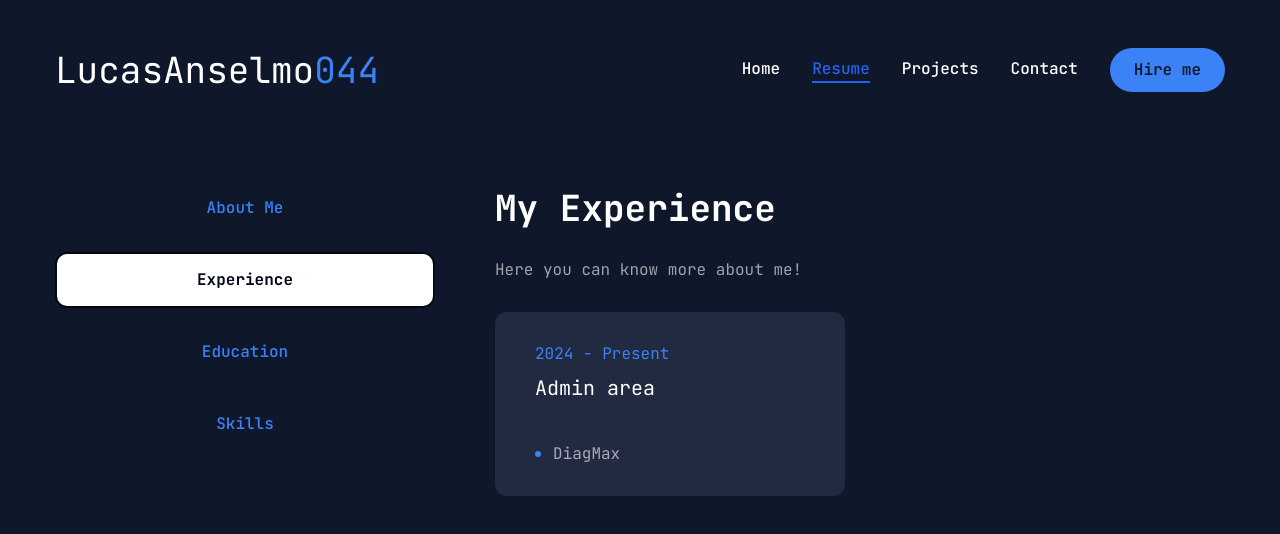
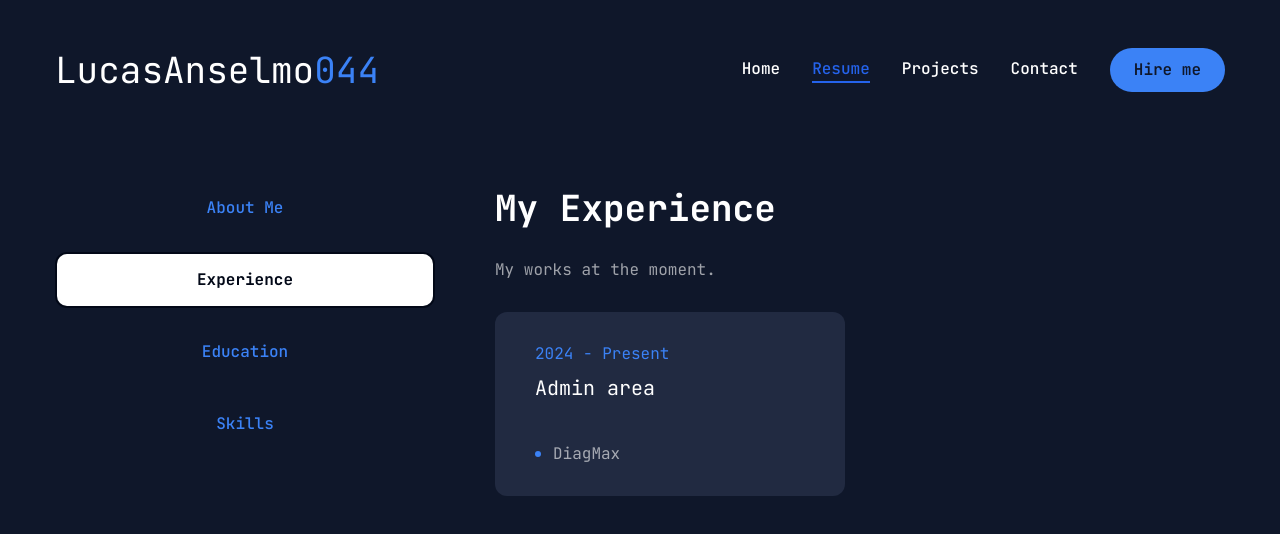
Before and after one commit to LucasAnselmo044/LucasAnselmo, a Next.js app: page /resume in a window 1280 px wide. Both pictures are taken after a click on the tab "Experience". Shown: the top 534 px of the page. Built offline with nearby package versions, Linux system fonts and the light colour scheme.

Commit message:
resume page fixed

```diff
--- a/src/app/resume/page.jsx
+++ b/src/app/resume/page.jsx
@@ -198,7 +198,7 @@ const Resume = () => {
               <div className="flex flex-col gap-[30px] text-center xl:text-left">
                 <h3 className="text-4xl font-bold">{experience.title}</h3>
                 <p className="max-w-[600px] text-white/60 mx-auto xl:mx-0">
-                  {about.description}
+                  {experience.description}
                 </p>
                 <ScrollArea className="h-[400px]">
                   <ul className="grid grid-cols-1 lg:grid-cols-2 gap-[30px]">
```
